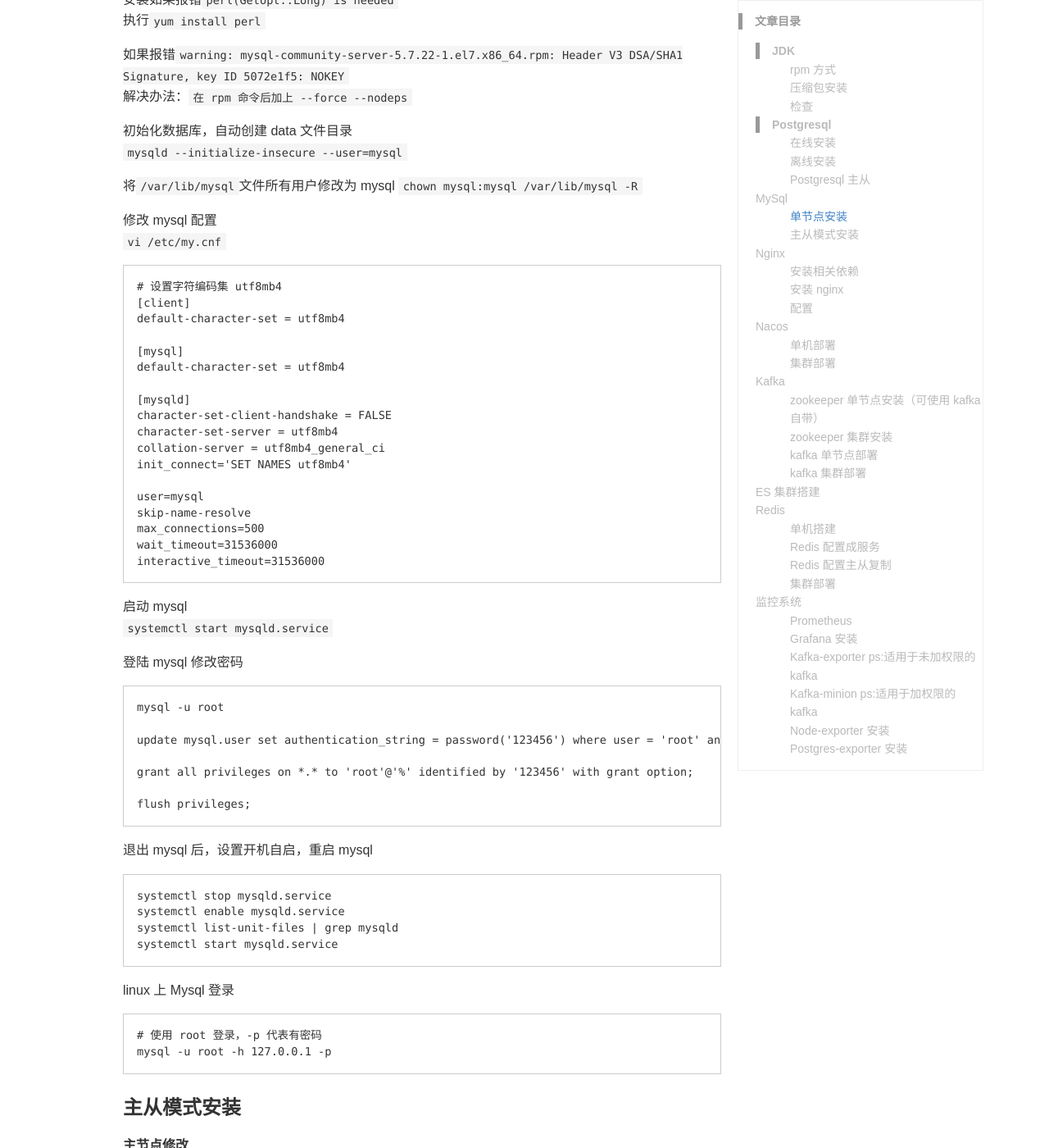
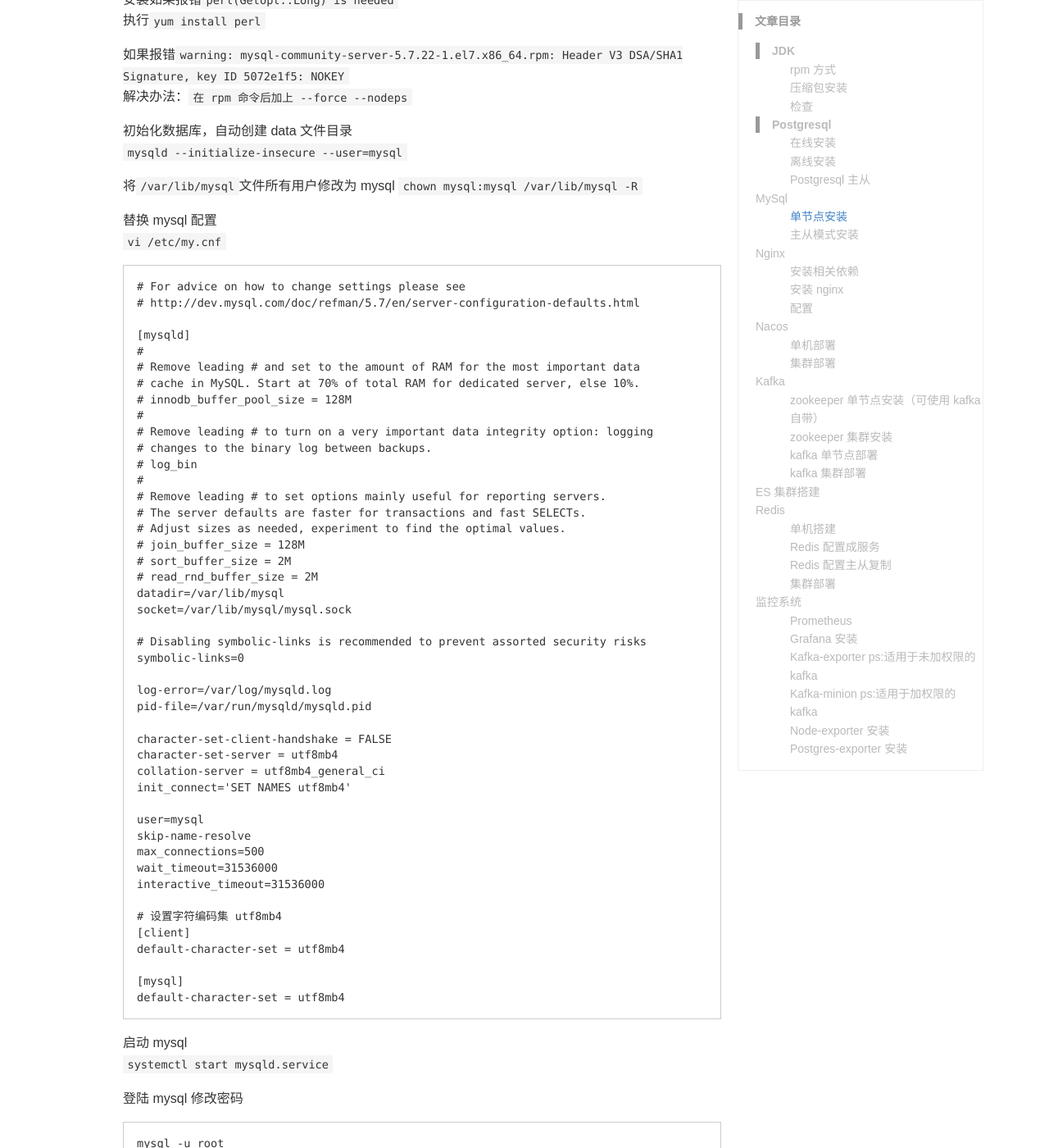
Before and after one commit to Lewinz/lewinz.github.io, a Jekyll site: the page built from _wiki/middleware.md, in a window 1280 px wide and 1400 px high, scrolled down 5893 px. Shown: the whole window at 82% size. Built offline with Jekyll 4.4.1, drawn with Linux system fonts in a browser that asks for light colours; some web fonts are replaced; comment, search, counter and statistics services are not loaded; a style sheet for code colours, icons or effects is not loaded.

Commit message:
update mysql cfg

````diff
--- a/_wiki/middleware.md
+++ b/_wiki/middleware.md
@@ -262,17 +262,37 @@
 将`/var/lib/mysql`文件所有用户修改为 mysql
 `chown mysql:mysql /var/lib/mysql -R`
 
-修改 mysql 配置
+替换 mysql 配置
 `vi /etc/my.cnf`
 ```sh
-# 设置字符编码集 utf8mb4
-[client]
-default-character-set = utf8mb4
-
-[mysql]
-default-character-set = utf8mb4
+# For advice on how to change settings please see
+# http://dev.mysql.com/doc/refman/5.7/en/server-configuration-defaults.html
 
 [mysqld]
+#
+# Remove leading # and set to the amount of RAM for the most important data
+# cache in MySQL. Start at 70% of total RAM for dedicated server, else 10%.
+# innodb_buffer_pool_size = 128M
+#
+# Remove leading # to turn on a very important data integrity option: logging
+# changes to the binary log between backups.
+# log_bin
+#
+# Remove leading # to set options mainly useful for reporting servers.
+# The server defaults are faster for transactions and fast SELECTs.
+# Adjust sizes as needed, experiment to find the optimal values.
+# join_buffer_size = 128M
+# sort_buffer_size = 2M
+# read_rnd_buffer_size = 2M
+datadir=/var/lib/mysql
+socket=/var/lib/mysql/mysql.sock
+
+# Disabling symbolic-links is recommended to prevent assorted security risks
+symbolic-links=0
+
+log-error=/var/log/mysqld.log
+pid-file=/var/run/mysqld/mysqld.pid
+
 character-set-client-handshake = FALSE
 character-set-server = utf8mb4
 collation-server = utf8mb4_general_ci
@@ -283,6 +303,13 @@
 max_connections=500
 wait_timeout=31536000
 interactive_timeout=31536000
+
+# 设置字符编码集 utf8mb4
+[client]
+default-character-set = utf8mb4
+
+[mysql]
+default-character-set = utf8mb4
 ```
 
 启动 mysql
````
